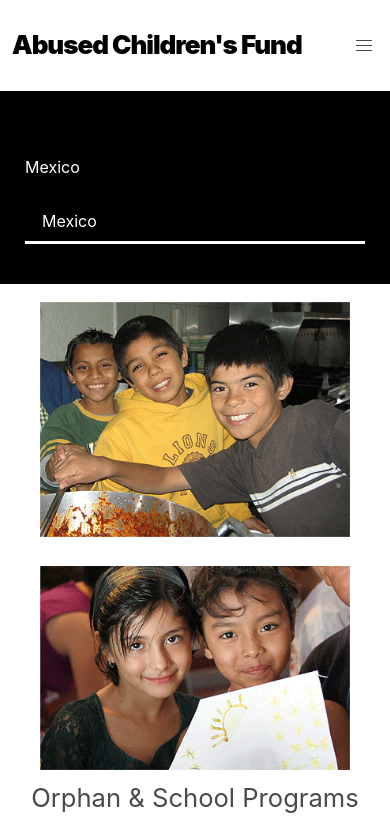
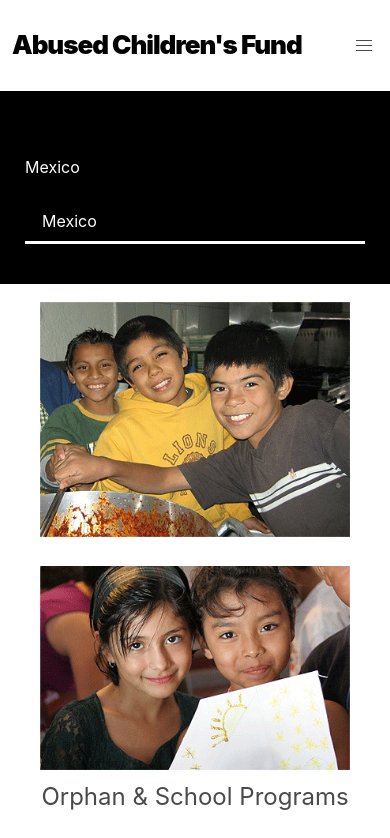
Before and after one commit to stmoffatt/AbusedChildrensFund, a React (Create React App) app: page /mexico in a window 390 px wide. Shown: the top 838 px of the page. Built offline with nearby package versions, Linux system fonts and the light colour scheme; the HTML template or start-up script is replaced by a standard one.

Commit message:
size change

```diff
--- a/src/programs/programPages.css
+++ b/src/programs/programPages.css
@@ -233,7 +233,7 @@
     font-size: 1.8em;
   }
   .mexMobileTextSize {
-    font-size: 1.6em;
+    font-size: 1.5em;
   }
   .sexMobileContainer {
     width: 90%;
```
